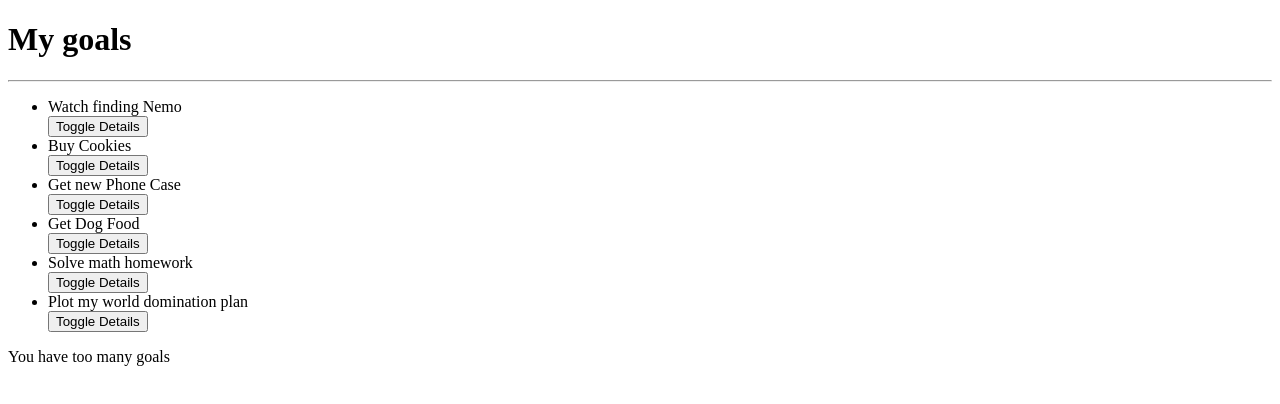
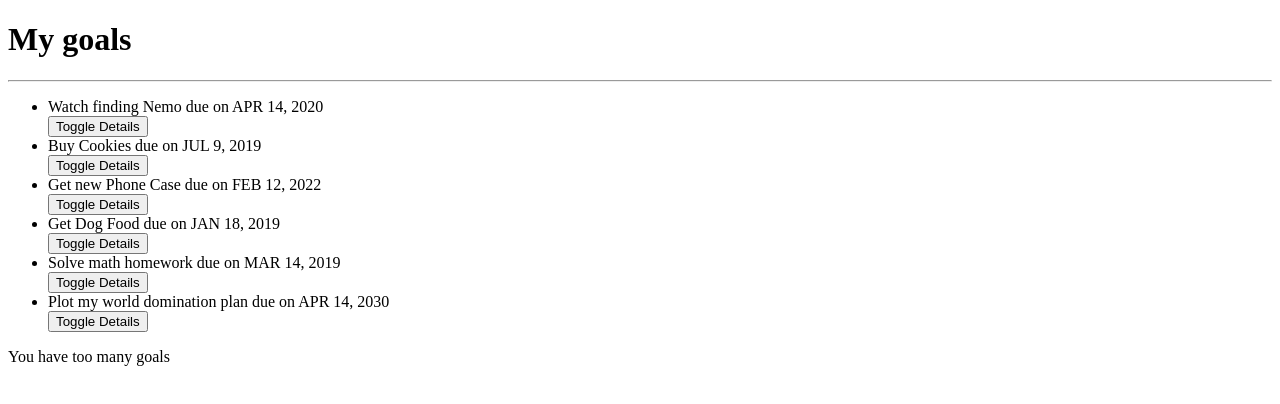
Before and after one commit to chepkiruibetty/goals, an Angular app: page / in a window 1280 px wide. Shown: the top 404 px of the page. Built offline with nearby package versions, Linux system fonts and the light colour scheme.

Commit message:
generate pipe

```diff
--- a/src/app/app.module.ts
+++ b/src/app/app.module.ts
@@ -6,6 +6,7 @@
 import { GoalComponent } from './goal/goal.component';
 import { GoalDetailComponent } from './goal-detail/goal-detail.component';
 import { StrikethroughDirective } from './strikethrough.directive';
+import { DateCountPipe } from './date-count.pipe';
 
 @NgModule({
   declarations: [
@@ -13,6 +14,7 @@
     GoalComponent,
     GoalDetailComponent,
     StrikethroughDirective,
+    DateCountPipe,
 
   ],
   imports: [
--- /dev/null
+++ b/src/app/date-count.pipe.ts
@@ -0,0 +1,12 @@
+import { Pipe, PipeTransform } from '@angular/core';
+
+@Pipe({
+  name: 'dateCount'
+})
+export class DateCountPipe implements PipeTransform {
+
+  transform(value: any, ...args: any[]): any {
+    return null;
+  }
+
+}
--- a/src/app/goal.ts
+++ b/src/app/goal.ts
@@ -1,6 +1,6 @@
 export class Goal {
-    showDescription: boolean;
-    constructor(public id: number,public name: string,public description: string){
-      this.showDescription=false;
-    }
+  public showDescription: boolean;
+  constructor(public id: number,public name: string,public description: string, public completeDate: Date){
+    this.showDescription=false;
   }
+}
--- a/src/app/goal/goal.component.html
+++ b/src/app/goal/goal.component.html
@@ -3,7 +3,7 @@
     <hr>
     <ul>
         <div *ngFor='let goal of goals;let i = index'>
-            <li>{{goal.name}}</li>
+          <li appStrikethrough>{{goal.name}} due on {{goal.completeDate|date|uppercase}}</li>
             <button (click)='toggleDetails(i)'>Toggle Details</button>
             <app-goal-detail *ngIf='goal.showDescription' [goal]='goal' (isComplete) = 'completeGoal($event,i)'></app-goal-detail>
           </div>
--- a/src/app/goal/goal.component.ts
+++ b/src/app/goal/goal.component.ts
@@ -9,12 +9,12 @@
 export class GoalComponent implements OnInit {
 
   goals: Goal[] = [
-    new Goal(1, 'Watch finding Nemo', 'Find an online version and watch merlin find his son'),
-    new Goal(2,'Buy Cookies','I have to buy cookies for the parrot'),
-    new Goal(3,'Get new Phone Case','Diana has her birthday coming up soon'),
-    new Goal(4,'Get Dog Food','Pupper likes expensive snacks'),
-    new Goal(5,'Solve math homework','Damn Math'),
-    new Goal(6,'Plot my world domination plan','Cause I am an evil overlord'),
+    new Goal(1,'Watch finding Nemo', 'Find an online version and watch merlin find his son',new Date(2020,3,14)),
+    new Goal(2,'Buy Cookies','I have to buy cookies for the parrot',new Date(2019,6,9)),
+    new Goal(3,'Get new Phone Case','Diana has her birthday coming up soon',new Date(2022,1,12)),
+    new Goal(4,'Get Dog Food','Pupper likes expensive snacks',new Date(2019,0,18)),
+    new Goal(5,'Solve math homework','Damn Math',new Date(2019,2,14)),
+    new Goal(6,'Plot my world domination plan','Cause I am an evil overlord',new Date(2030,3,14)),
   ];
   toggleDetails(index){
     this.goals[index].showDescription = !this.goals[index].showDescription;
--- a/src/app/strikethrough.directive.ts
+++ b/src/app/strikethrough.directive.ts
@@ -1,10 +1,19 @@
-import { Directive } from '@angular/core';
+import { Directive,ElementRef,HostListener } from '@angular/core';
 
 @Directive({
   selector: '[appStrikethrough]'
 })
 export class StrikethroughDirective {
 
-  constructor() { }
+  constructor(private elem:ElementRef){}
+  @HostListener("click") onClicks(){
+    this.textDeco("line-through")
+  }
 
+  @HostListener("dblclick") onDoubleClicks(){
+    this.textDeco("None")
+  }
+   private textDeco(action:string){
+    this.elem.nativeElement.style.textDecoration=action;
+   }
 }
```
Also changed, not shown: 1 other file (tests, documents, lock files or other folders).
